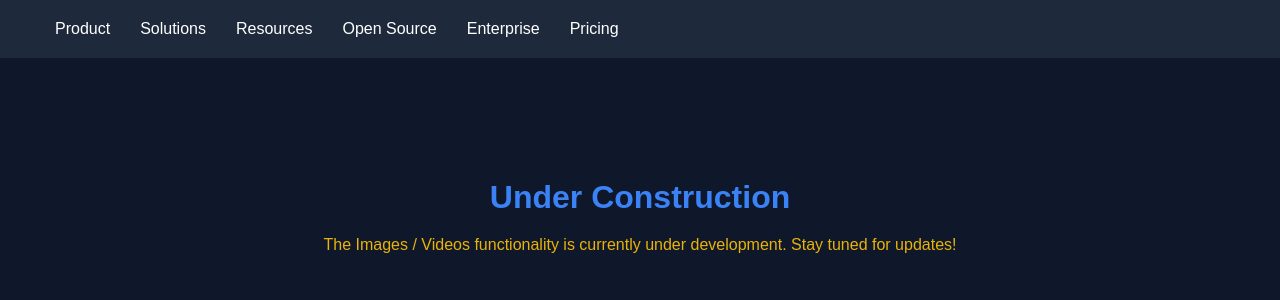
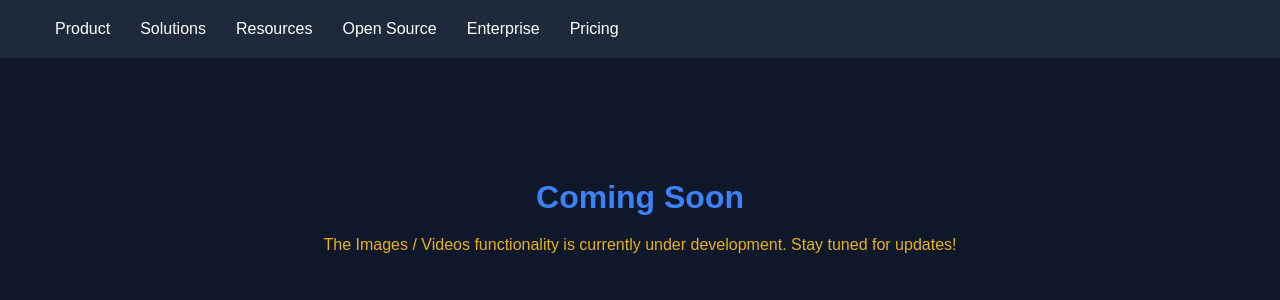
Before and after one commit to shreyjain14/CSValyze, a React (Create React App) app: page / in a window 1280 px wide. Both pictures are taken after a click on the button "Images / Videos". Shown: the top 300 px of the page. Built offline with nearby package versions, Linux system fonts and the light colour scheme.

Commit message:
modified

```diff
--- a/src/MainPage.js
+++ b/src/MainPage.js
@@ -76,7 +76,7 @@ const HomePage = () => {
 
         {view === 'underConstruction' && (
           <div className="alternate-content">
-            <h1 className="headline">Under Construction</h1>
+            <h1 className="headline">Coming Soon</h1>
             <p className="subheadline">
               The Images / Videos functionality is currently under development. Stay tuned for updates!
             </p>
```
